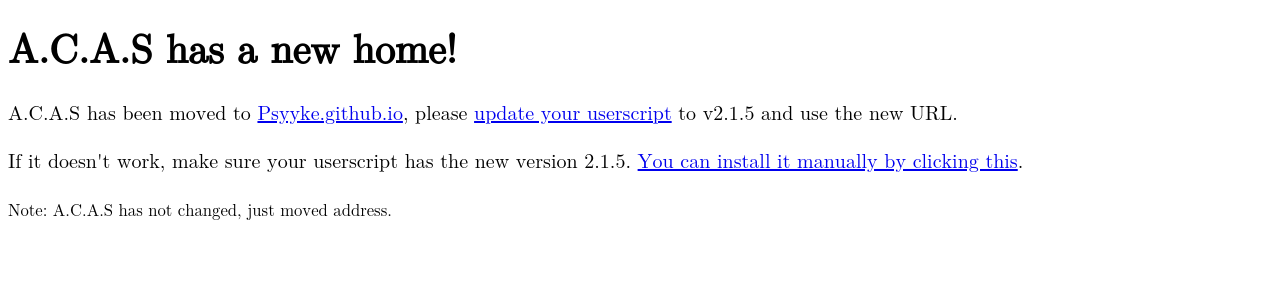
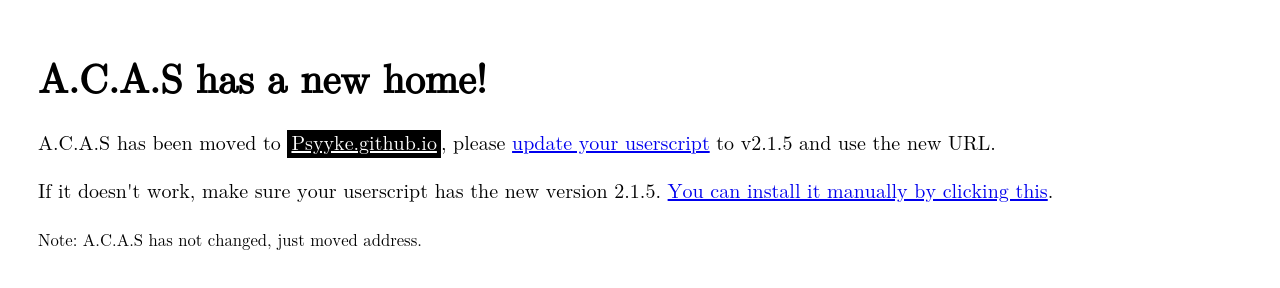
Before and after one commit to Hakorr/A.C.A.S, a plain HTML site: page index.html in a window 1280 px wide. Drawn offline with Linux system fonts and the light colour scheme.

Commit message:
Update index.html

```diff
--- a/index.html
+++ b/index.html
@@ -7,6 +7,7 @@
         html {
             font-size: 20px;
             font-family: math;
+            margin: 30px;
         }
         </style>
         <meta name="viewport" content="width=device-width, initial-scale=1.0">
@@ -14,7 +15,7 @@
     <body>
         <h1>A.C.A.S has a new home!</h1>
 
-        A.C.A.S has been moved to <a href="https://psyyke.github.io/A.C.A.S/">Psyyke.github.io</a>, please <a href="https://greasyfork.org/en/scripts/459137">update your userscript</a> to v2.1.5 and use the new URL.
+        A.C.A.S has been moved to <a href="https://psyyke.github.io/A.C.A.S/" style="background-color: black; color: white; padding: 4px;">Psyyke.github.io</a>, please <a href="https://greasyfork.org/en/scripts/459137">update your userscript</a> to v2.1.5 and use the new URL.
         <br><br>
         If it doesn't work, make sure your userscript has the new version 2.1.5. <a href="https://github.com/Psyyke/A.C.A.S/raw/main/acas.user.js">You can install it manually by clicking this</a>.
         <br><br>
```
